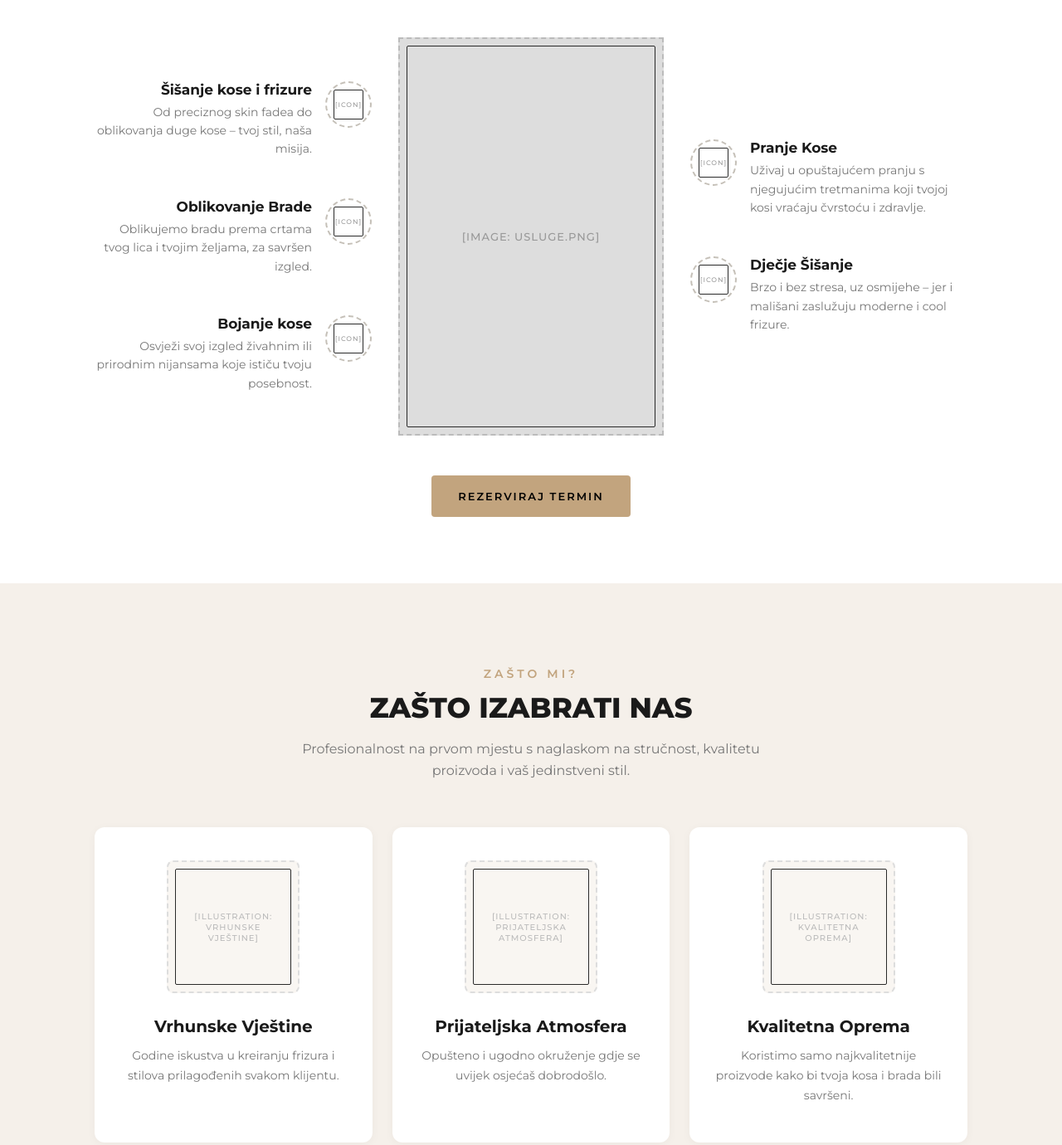
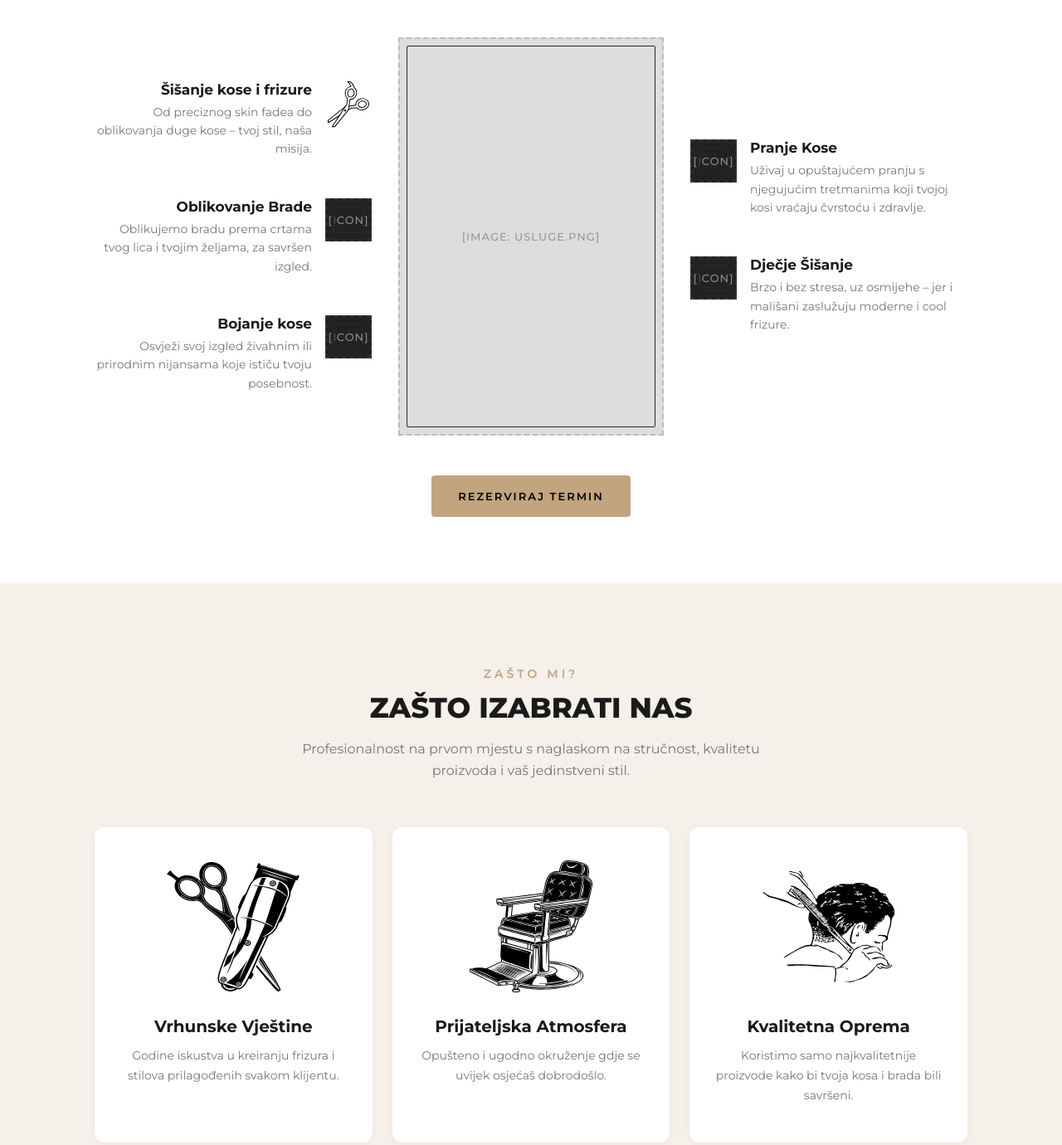
Before and after one commit to benkoivor96/menshairstyle, a plain HTML site: page index.html in a window 1280 px wide. Shown: the part 1571-2951 px from the top of the page at 83% size. Drawn offline with Linux system fonts and the light colour scheme.

Commit message:
Update index.html

```diff
--- a/index.html
+++ b/index.html
@@ -533,14 +533,10 @@
   width: 56px;
   height: 56px;
 }
-.svc-item-icon .img-placeholder {
+.svc-item-icon img {
   width: 100%;
   height: 100%;
-  background: transparent;
-  border: 2px dashed #c5c0b8;
-  border-radius: 50%;
-  color: #999;
-  font-size: 8px;
+  object-fit: contain;
 }
 .svc-item h3 {
   font-size: 17px;
@@ -998,7 +994,7 @@
               <h3>Šišanje kose i frizure</h3>
               <p>Od preciznog skin fadea do oblikovanja duge kose – tvoj stil, naša misija.</p>
             </div>
-            <div class="svc-item-icon"><div class="img-placeholder">[ICON]</div></div>
+            <div class="svc-item-icon"><img src="skare.svg" alt="Škare"></div>
           </div>
         </div>
         <div class="svc-item reveal reveal-d1">
@@ -1068,17 +1064,17 @@
     </div>
     <div class="why-grid">
       <div class="why-card reveal">
-        <div class="why-icon"><div class="img-placeholder">[ILLUSTRATION: Vrhunske vještine]</div></div>
+        <div class="why-icon"><img src="cliper skare.svg" alt="Vrhunske vještine" style="width:100%;height:100%;object-fit:contain;"></div>
         <h3>Vrhunske Vještine</h3>
         <p>Godine iskustva u kreiranju frizura i stilova prilagođenih svakom klijentu.</p>
       </div>
       <div class="why-card reveal reveal-d1">
-        <div class="why-icon"><div class="img-placeholder">[ILLUSTRATION: Prijateljska atmosfera]</div></div>
+        <div class="why-icon"><img src="barberstolica.svg" alt="Prijateljska atmosfera" style="width:100%;height:100%;object-fit:contain;"></div>
         <h3>Prijateljska Atmosfera</h3>
         <p>Opušteno i ugodno okruženje gdje se uvijek osjećaš dobrodošlo.</p>
       </div>
       <div class="why-card reveal reveal-d2">
-        <div class="why-icon"><div class="img-placeholder">[ILLUSTRATION: Kvalitetna oprema]</div></div>
+        <div class="why-icon"><img src="sisanje.svg" alt="Kvalitetna oprema" style="width:100%;height:100%;object-fit:contain;"></div>
         <h3>Kvalitetna Oprema</h3>
         <p>Koristimo samo najkvalitetnije proizvode kako bi tvoja kosa i brada bili savršeni.</p>
       </div>
```
